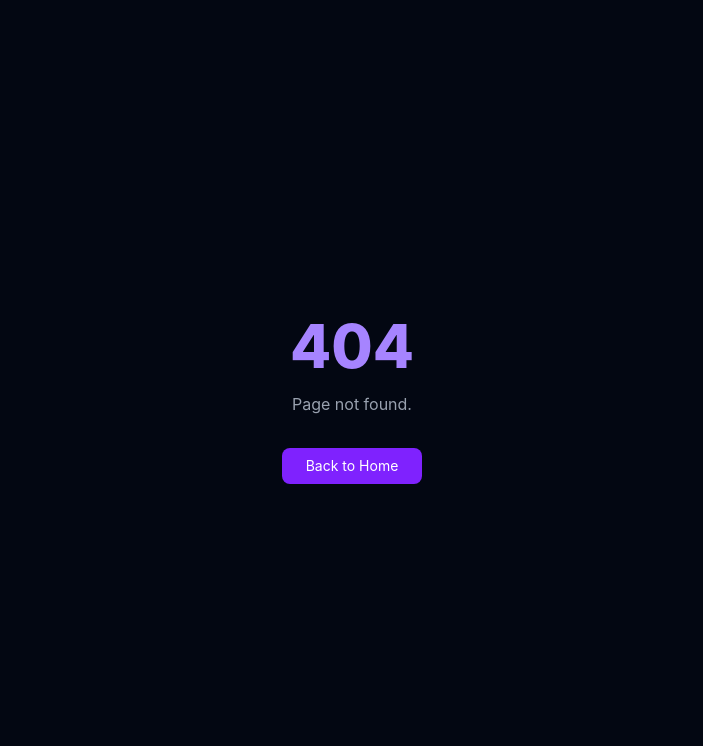
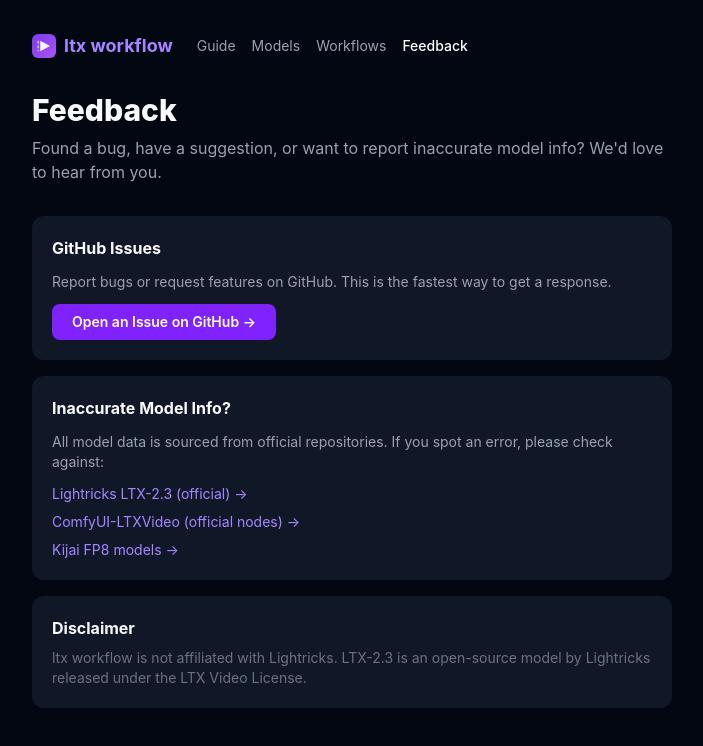
Before and after one commit to sunzhenyu/ltxworkflow, a Next.js app: page /feedback in a window 1280 px wide. Before the commit this address had no page. Shown: the top 746 px of the page, without its empty margins (288-991 px from the left). Built offline with nearby package versions, Linux system fonts and the light colour scheme.

Commit message:
feat: add feedback page, update nav and sitemap

```diff
--- /dev/null
+++ b/app/feedback/page.tsx
@@ -0,0 +1,57 @@
+import type { Metadata } from "next";
+import Nav from "@/components/Nav";
+
+export const metadata: Metadata = {
+  title: "Feedback — ltx workflow",
+  description: "Send feedback, report issues, or suggest features for ltx workflow.",
+  alternates: { canonical: "https://ltxworkflow.com/feedback" },
+};
+
+export default function FeedbackPage() {
+  return (
+    <main className="max-w-2xl mx-auto px-4 py-8 space-y-8">
+      <Nav />
+
+      <section className="space-y-2">
+        <h1 className="text-3xl font-extrabold">Feedback</h1>
+        <p className="text-gray-400">Found a bug, have a suggestion, or want to report inaccurate model info? We'd love to hear from you.</p>
+      </section>
+
+      <div className="space-y-4">
+        <div className="bg-gray-900 rounded-xl p-5 space-y-3">
+          <h2 className="font-bold">GitHub Issues</h2>
+          <p className="text-sm text-gray-400">Report bugs or request features on GitHub. This is the fastest way to get a response.</p>
+          <a href="https://github.com/sunzhenyu/ltxworkflow/issues/new" target="_blank" rel="noopener noreferrer"
+            className="inline-block bg-violet-600 hover:bg-violet-500 text-white px-5 py-2 rounded-lg text-sm font-semibold transition-colors">
+            Open an Issue on GitHub →
+          </a>
+        </div>
+
+        <div className="bg-gray-900 rounded-xl p-5 space-y-3">
+          <h2 className="font-bold">Inaccurate Model Info?</h2>
+          <p className="text-sm text-gray-400">
+            All model data is sourced from official repositories. If you spot an error, please check against:
+          </p>
+          <ul className="space-y-2 text-sm">
+            {[
+              { label: "Lightricks LTX-2.3 (official)", url: "https://huggingface.co/Lightricks/LTX-2.3" },
+              { label: "ComfyUI-LTXVideo (official nodes)", url: "https://github.com/Lightricks/ComfyUI-LTXVideo" },
+              { label: "Kijai FP8 models", url: "https://huggingface.co/Kijai/LTX2.3_comfy" },
+            ].map((l) => (
+              <li key={l.url}>
+                <a href={l.url} target="_blank" rel="noopener noreferrer" className="text-violet-400 hover:text-violet-300">
+                  {l.label} →
+                </a>
+              </li>
+            ))}
+          </ul>
+        </div>
+
+        <div className="bg-gray-900 rounded-xl p-5 space-y-2">
+          <h2 className="font-bold">Disclaimer</h2>
+          <p className="text-sm text-gray-500">ltx workflow is not affiliated with Lightricks. LTX-2.3 is an open-source model by Lightricks released under the LTX Video License.</p>
+        </div>
+      </div>
+    </main>
+  );
+}
--- a/app/sitemap.ts
+++ b/app/sitemap.ts
@@ -6,6 +6,7 @@
     { url: "https://ltxworkflow.com/guide", lastModified: new Date(), changeFrequency: "monthly", priority: 0.9 },
     { url: "https://ltxworkflow.com/models", lastModified: new Date(), changeFrequency: "monthly", priority: 0.8 },
     { url: "https://ltxworkflow.com/workflows", lastModified: new Date(), changeFrequency: "monthly", priority: 0.8 },
+    { url: "https://ltxworkflow.com/feedback", lastModified: new Date(), changeFrequency: "monthly", priority: 0.4 },
     { url: "https://ltxworkflow.com/sign-in", lastModified: new Date(), changeFrequency: "monthly", priority: 0.4 },
   ];
 }
--- a/components/Nav.tsx
+++ b/components/Nav.tsx
@@ -7,6 +7,7 @@
   { href: "/guide", label: "Guide" },
   { href: "/models", label: "Models" },
   { href: "/workflows", label: "Workflows" },
+  { href: "/feedback", label: "Feedback" },
 ];
 
 export default function Nav({ rightSlot }: { rightSlot?: React.ReactNode }) {
```
